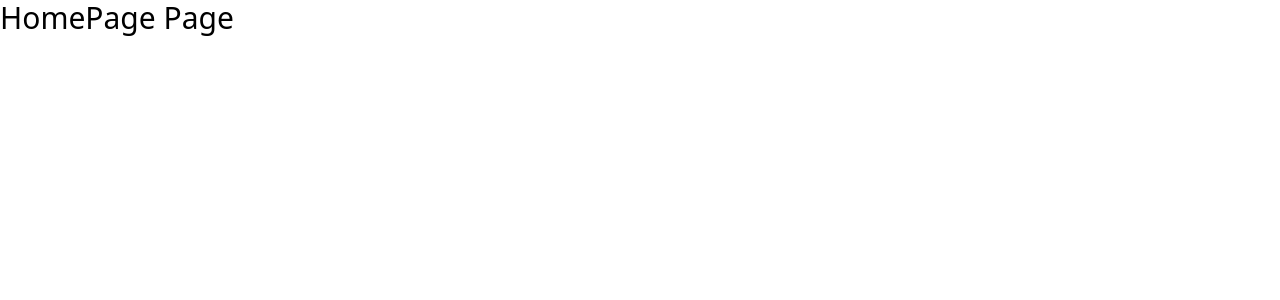
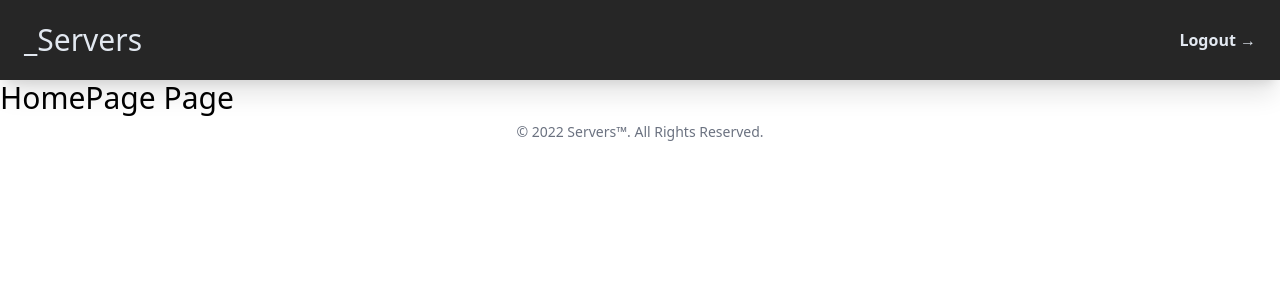
Before and after one commit to miloszmos/login-app-servers, a Next.js app: page / in a window 1280 px wide. Shown: the top 300 px of the page. Built offline with nearby package versions, Linux system fonts and the light colour scheme.

Commit message:
feat(logout): api with logout button on the frontend

```diff
--- a/components/organisms/Header.tsx
+++ b/components/organisms/Header.tsx
@@ -1,9 +1,8 @@
 import React from 'react';
+import { useLogout } from '../../hooks/useLogout';
 
 const Header = () => {
-  // TODO ! Add logout functionality
-  const loading = false;
-  const logout = () => {};
+  const { logout, loading } = useLogout();
   return (
     <div className="h-20 bg-neutral-800 shadow-md md:shadow-xl w-full flex items-center">
       <div className="container mx-auto flex justify-between px-6">
--- /dev/null
+++ b/hooks/useLogout.ts
@@ -0,0 +1,22 @@
+import { useRouter } from 'next/router';
+import { useState } from 'react';
+
+export const useLogout = () => {
+  const [loading, setLoading] = useState(false);
+  const router = useRouter();
+  const logout = async () => {
+    setLoading(true);
+    const res = await fetch('/api/logout', {
+      method: 'POST',
+      headers: {
+        'Content-Type': 'application/json',
+      },
+      body: JSON.stringify({}),
+    });
+    setLoading(false);
+    if (res.ok) {
+      router.push('/login');
+    }
+  };
+  return { logout, loading };
+};
--- /dev/null
+++ b/pages/api/logout.ts
@@ -0,0 +1,19 @@
+import cookie from 'cookie';
+import { NextApiRequest, NextApiResponse } from 'next';
+
+export default async function logout(
+  _req: NextApiRequest,
+  res: NextApiResponse
+) {
+  res.setHeader(
+    'Set-Cookie',
+    cookie.serialize('token', '', {
+      httpOnly: true,
+      expires: new Date(0),
+      sameSite: 'strict',
+      path: '/',
+    })
+  );
+  res.statusCode = 200;
+  res.json({ message: 'Logged out!' });
+}
--- a/pages/index.tsx
+++ b/pages/index.tsx
@@ -1,7 +1,12 @@
-import type { NextPage } from 'next';
+import { ReactElement } from 'react';
+import BaseLayout from '../components/layouts/BaseLayout';
 
-const HomePage: NextPage = () => {
+const HomePage = () => {
   return <h1 className="text-3xl">HomePage Page</h1>;
 };
 
+HomePage.getLayout = function getLayout(page: ReactElement) {
+  return <BaseLayout>{page}</BaseLayout>;
+};
+
 export default HomePage;
```
